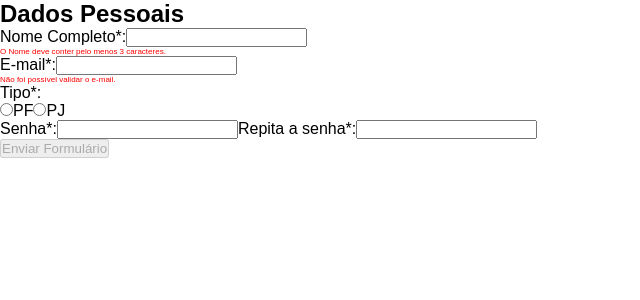
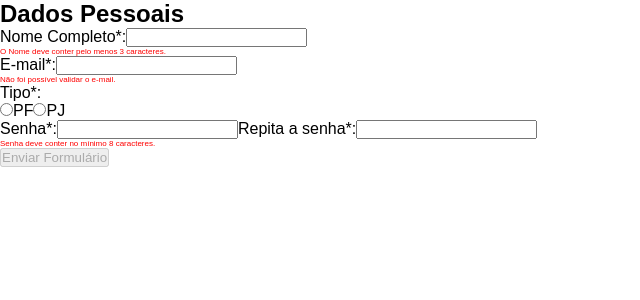
Before and after one commit to Evertonneto/tcc_mba_usp, a Next.js app: page / in a window 1280 px wide. Shown: the top 300 px of the page, without its empty margins (0-640 px from the left). Built offline with nearby package versions, Linux system fonts and the light colour scheme.

Commit message:
feat: validate e-mail and passoword(incomplete)

```diff
--- a/src/components/etapa-a-tradicional/Formulario/Formulario.tsx
+++ b/src/components/etapa-a-tradicional/Formulario/Formulario.tsx
@@ -6,7 +6,7 @@ export default function Formulario() {
     const [userName, setUserName] = useState<string>("")
     const [nameError, setNameError] = useState<boolean>(false)
     const [email, setEmail] = useState<string>("")
-    const [emailError, setEmailError] = useState<boolean>("")
+    const [emailError, setEmailError] = useState<boolean>(false)
     const [cpf, setCpf] = useState<string>("")
     const [cnpj, setCnpj] = useState<string>("")
     const [password, setPassword] = useState<string>("")
@@ -15,7 +15,10 @@ export default function Formulario() {
     const [cpfError, setCpfError] = useState<boolean>(false)
     const [cnpjError, setCnpjError] = useState<boolean>(false)
     const [differentPasswords, setDifferentPasswords] = useState<boolean>(false)
+    const [lengthErrorPasswords, setlengthErrorPasswords] = useState<boolean>(false)
+    const [structurePasswords, setStructurePasswords] = useState<boolean>(false)
     const [submitState, setSubmitState] = useState<boolean>(true)
+    const [submitMessage, setSubmitMessage] = useState<boolean>(false)
 
 
 
@@ -30,9 +33,8 @@ export default function Formulario() {
             setNameError(false)
         }
         // Validação do E-mail
-        console.log(email)
-        console.log(email.match(/^[a-zA-Z0-9.!#$%&'*+/=?^_`{|}~-]+@[a-zA-Z0-9](?:[a-zA-Z0-9-]{0,61}[a-zA-Z0-9])?(?:\.[a-zA-Z0-9](?:[a-zA-Z0-9-]{0,61}[a-zA-Z0-9])?)*$/))
-        if(email.match(/^[a-z0-9.]+@[a-z0-9]+\.[a-z]+\.([a-z]+)?$/i)){
+        console.log(/^\w+([\.-]?\w+)*@\w+([\.-]?\w+)*(\.\w{2,3})+$/.test(email))
+        if(/^\w+([\.-]?\w+)*@\w+([\.-]?\w+)*(\.\w{2,3})+$/.test(email)){
             setEmailError(false)
         }else{
             setEmailError(true)
@@ -60,6 +62,20 @@ export default function Formulario() {
             setDifferentPasswords(false)
         }
 
+        if(password.length < 8){
+            setlengthErrorPasswords(true)
+        }else{
+            setlengthErrorPasswords(false)
+        }
+
+        if(/(?=.*[A-Za-z])(?=.*\d)[A-Za-z\d]{8,}$/.test(password)){
+            setStructurePasswords(true)
+        }else{
+            setStructurePasswords(false)
+        }
+
+
+
         // Validação do preenchimento dos campos
         if (userName !== "" && email !== "" && password !== "" && confirmPassword !== "") {
             setSubmitState(false)
@@ -75,7 +91,7 @@ export default function Formulario() {
         e.preventDefault()
         setUserName('')
         setEmail('')
-        setPersonType("")
+        setPersonType('')
         setCnpj('')
         setCpf('')
         setPassword('')
@@ -93,7 +109,7 @@ export default function Formulario() {
             </div>
             <div className="input-email">
                 <label htmlFor="email">E-mail*:</label>
-                <input type="text" id="email" value={email} required onChange={(e) => { setEmail(e.target.value) }} />
+                <input type="text" id="email" value={email} required onChange={(e) => { setEmail(e.target.value) }}/>
                  {emailError && <p style={{ color: "red", fontSize: "8px" }}>Não foi possível validar o e-mail.</p>}
             </div>
             <div className="input-type">
@@ -131,9 +147,12 @@ export default function Formulario() {
                 <input type="password" value={confirmPassword} onChange={(e) => { setConfirmPassword(e.target.value) }} required />
             </div>
             {differentPasswords && <p style={{ color: "red", fontSize: "8px" }}>Senhas diferentes, por favor realize a correção.</p>}
+            {lengthErrorPasswords && <p style={{ color: "red", fontSize: "8px" }}>Senha deve conter no mínimo 8 caracteres.</p>}
+            {structurePasswords && <p style={{ color: "red", fontSize: "8px" }}>Senhas deve conter pelo menos 1 letra maiúscula, 1 número e 1 caractere especial.</p>}
 
             <div className="button-submit">
                 <button type="submit" disabled={submitState}>Enviar Formulário</button>
+                {submitMessage && <p style={{color:'green',fontSize:'8px'}}>Formulário Enviado!</p>}
             </div>
         </form>
     )
```
